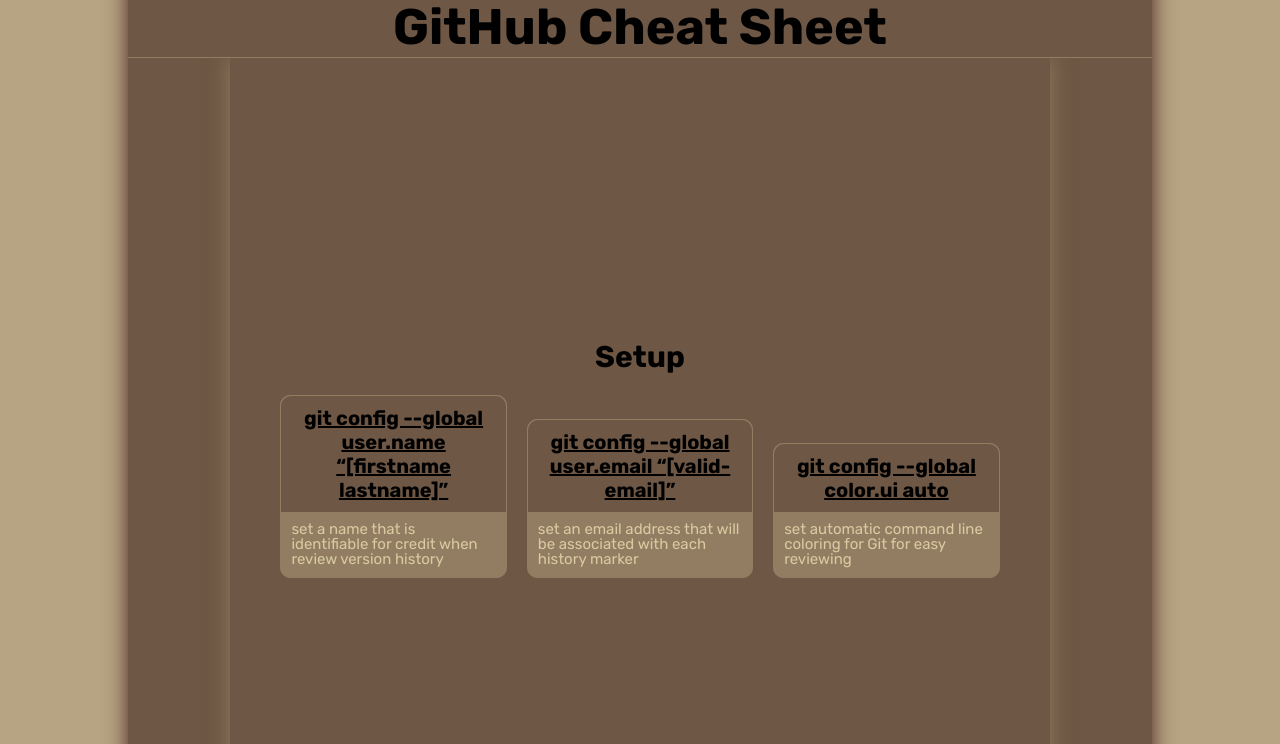
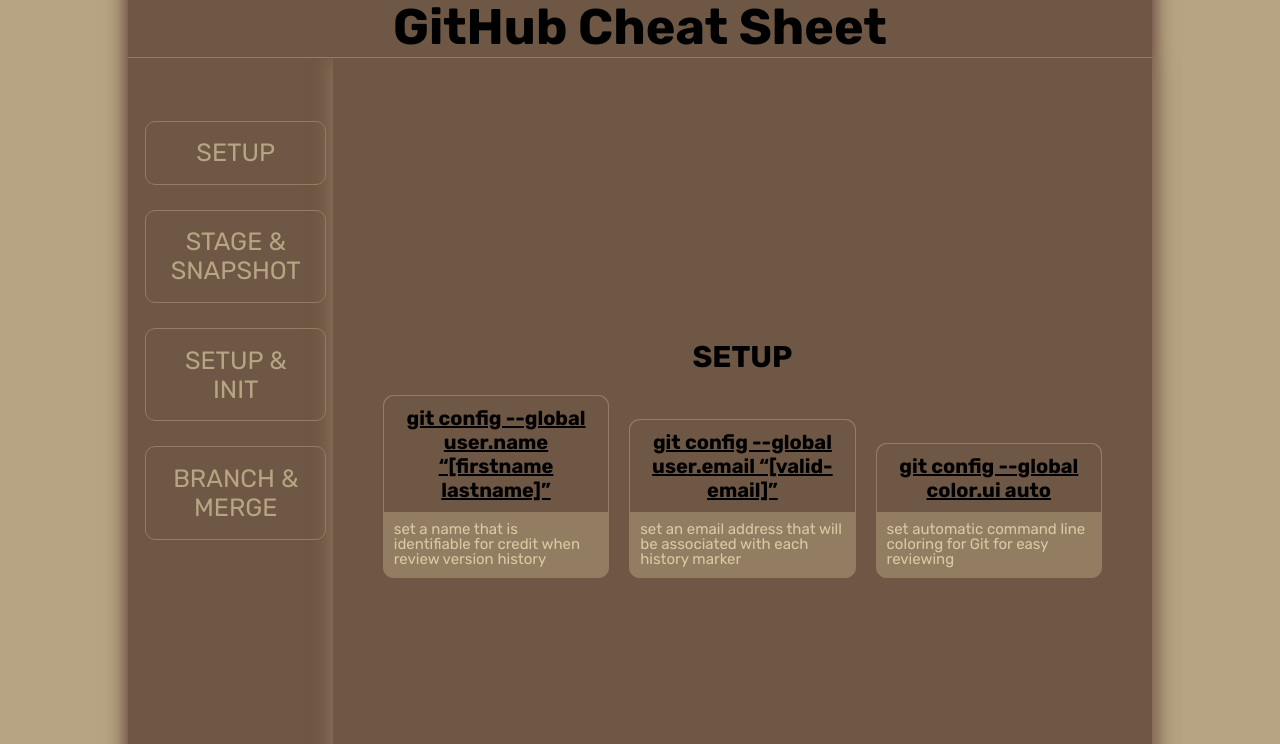
Before and after one commit to Quaselz/cheat_sheets, a plain HTML site: page assets/sites/git.html in a window 1280 px wide. Shown: the part 56-800 px from the top of the page. Drawn offline with Linux system fonts and the light colour scheme.

Commit message:
added some style for desktop

```diff
--- a/assets/css/style.css
+++ b/assets/css/style.css
@@ -22,6 +22,7 @@ html {
     font-size: 62.5%;
     font-family: 'rubik', Arial, Helvetica, sans-serif;
     background-color: var(--khaki);
+    scroll-behavior: smooth;
 }
 
 img {
@@ -69,6 +70,7 @@ h2 {
 h3 {
     font-size: 3rem;
     margin-bottom: 2rem;
+    text-transform: uppercase;
 }
 
 h4 {
@@ -128,6 +130,7 @@ p {
     border-radius: 10px;
     border: 1px solid var(--chamoisee);
 }
+
 .icon {
     width: 50px;
     height: 50px;
@@ -152,19 +155,32 @@ nav a {
     75% {transform: rotate(-5deg);}
     100% {}
 }
-main {
-    scroll-snap-type: y mandatory;
+
+.flex-center {
+    display: flex;
+    justify-content: center;
+    align-items: center;
+}
+
+nav {
+    display: flex;
+    flex-direction: column;
+    padding: var(--space-out);
+}
+.sidebar {
+    position: fixed;
+    width: max(15%, 200px);
+    justify-content: space-between;
 }
 
 .container-bubbles {
-    position: sticky;
-    top: 0;
+
     background-color: var(--coffee);
     display: flex;
     flex-direction: column;
     box-shadow: 0 0 20px 0px var(--chamoisee);
     width: 80%;
-    margin: auto;
+    margin: auto 0 auto auto;
     padding: var(--space-out);
 }
 .container-bubbles article {
--- a/assets/sites/git.html
+++ b/assets/sites/git.html
@@ -14,6 +14,12 @@
         <h1> GitHub Cheat Sheet</h1>
     </header>
     <main>
+        <section class="sidebar menu">
+            <nav>
+                <a href="#setup">SETUP</a><a href="#stage">STAGE & SNAPSHOT</a><a href="#init">SETUP & INIT</a><a href="#branch">BRANCH & MERGE</a>
+            </nav>
+        </section>
+        <div>
         <section class="container-bubbles" id="setup">
             <h3>Setup</h3>
             <article>
@@ -50,6 +56,7 @@
             <div><h4>git log</h4><p>show all commits in the current branch’s history</p></div>
                 </article>
         </section>
+    </div>
     </main>
     </div>
 </body>
```
Also changed, not shown: index.html (+1 -1 lines).
